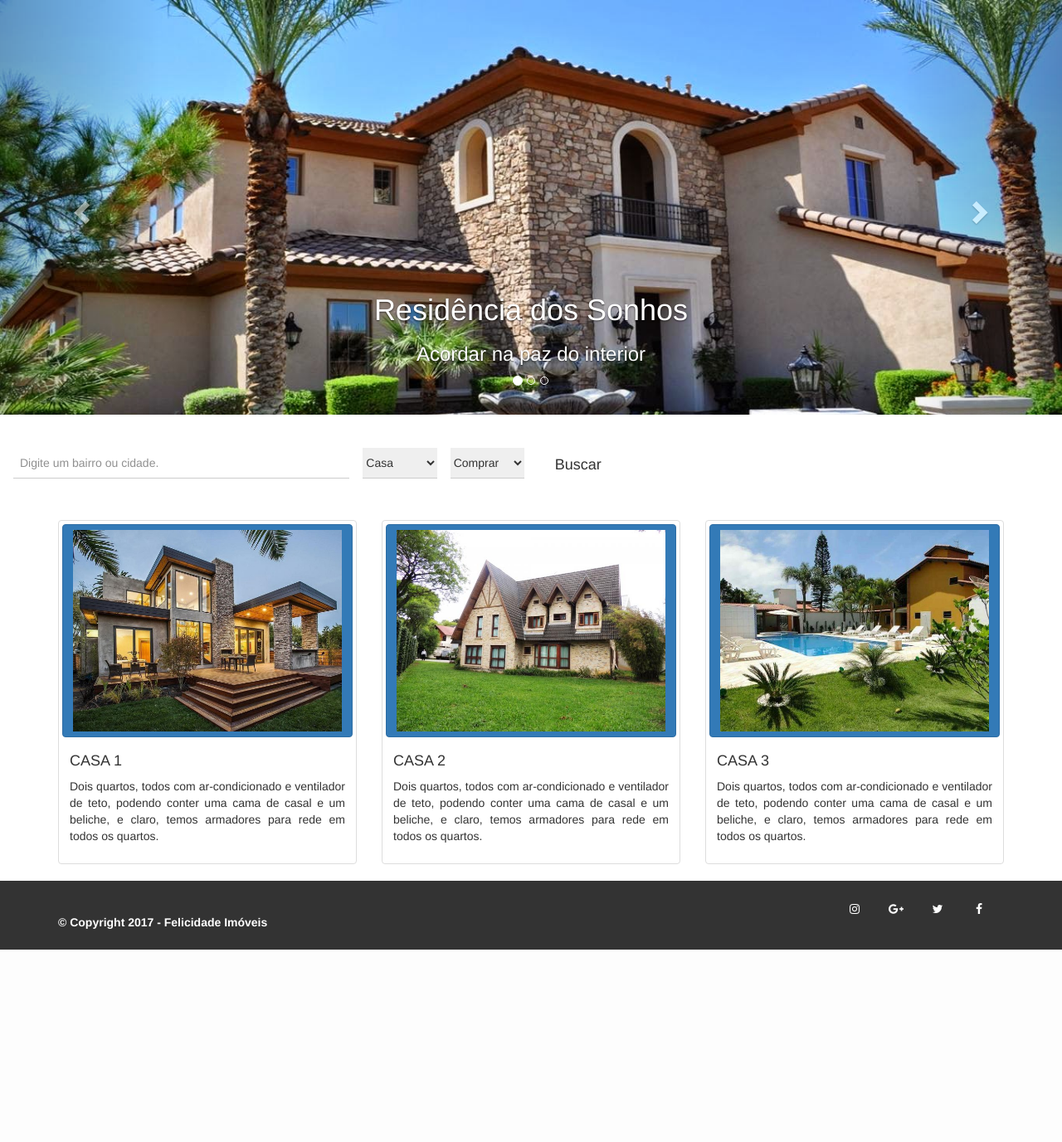
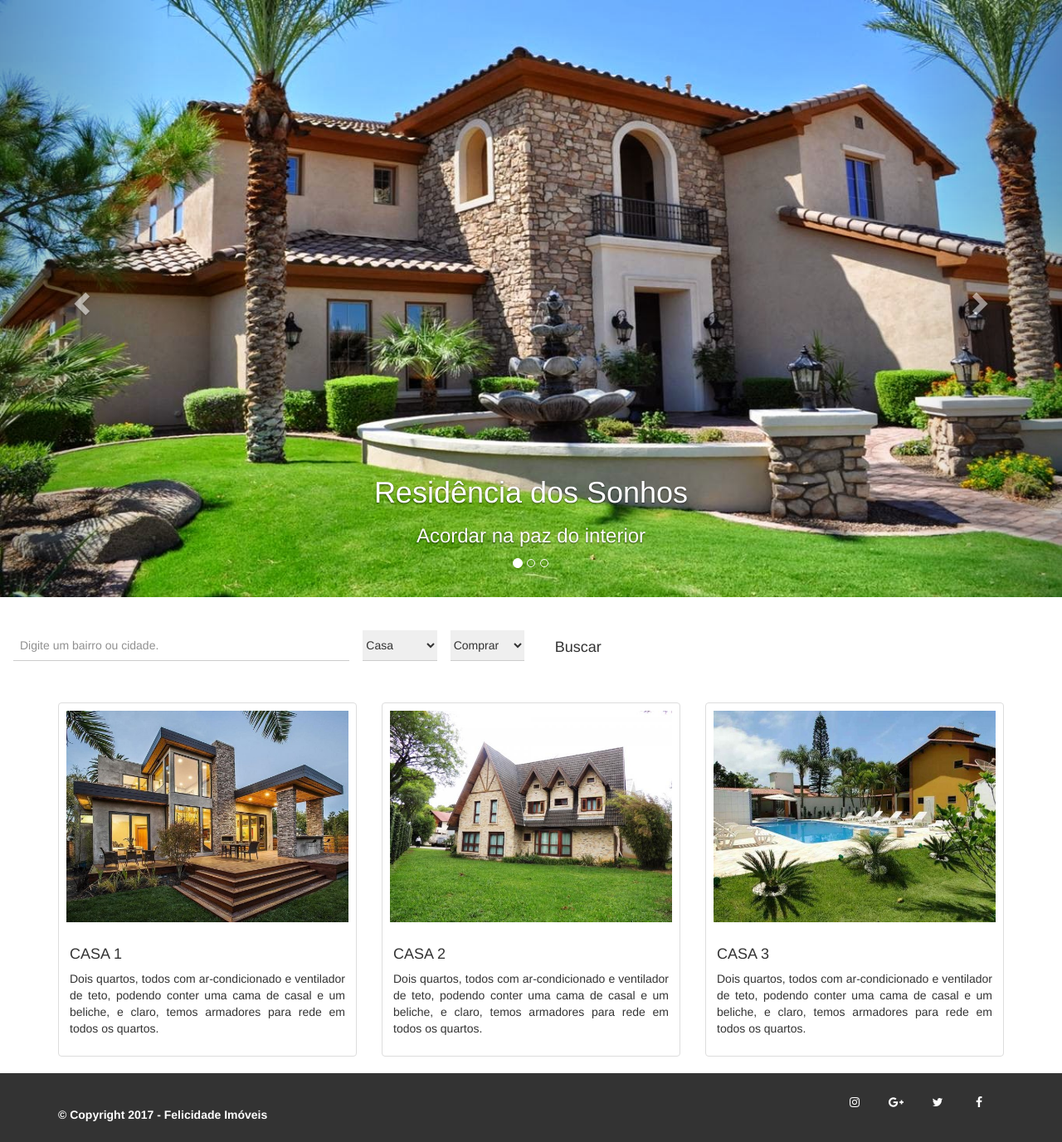
Before and after one commit to pedrohsreis/projeto3, a PHP site: page /Code3/ in a window 1280 px wide. Shown: the part 205-1582 px from the top of the page at 83% size. Before the commit the page ends 1350 px from the top, so only its background shows below. Run offline with PHP 8.4, Linux system fonts and the light colour scheme; some libraries are stand-ins or nearby versions.

Commit message:
consertados bugs do hover do quickview e da imagem do slide

```diff
--- a/cabecalho.php
+++ b/cabecalho.php
@@ -5,7 +5,6 @@
   <link rel="stylesheet" href="css/reset.css">
   <link rel="stylesheet" href="css/cabecalho1.0.css">
   <meta name="viewport" content="width=device-width, initial-scale=1.0">
-  <title></title>
 </head>
 <body>
   <!--cabeçalho-->
--- a/css/cabecalho1.0.css
+++ b/css/cabecalho1.0.css
@@ -5,9 +5,6 @@
 }
 body header .navbar{
 	margin-bottom: 0px;
-}
-p{
-	text-align: justify;
 }
 header{
 	background-color: #FFF;
@@ -18,56 +15,11 @@
 	overflow-x: hidden;
 	overflow-y: hidden;
 }
-.menu li a{
-	padding: 20px 0px;
-	color: #333333;
-	display: block;
-	text-transform: uppercase;
-}
-.menu li a:hover{
-	padding: 14px 0px;
-	background-color: #FFF;
-	border-bottom: 3px solid #FF9933;
-}
-/*Fim Cabeçalho*/
-.carousel-inner .item img{
-	max-width: none;
-}
-.item{
-	height: 500px;
-	overflow: hidden;
-}
-/*QuickView*/
-.product_view .modal-dialog{max-width: 800px; width: 100%;}
-.pre-cost{text-decoration: line-through; color: #a5a5a5;}
-.space-ten{padding: 10px 0;}
-.btn{
-	padding: 6px;
-	border: none;
-}
-.btn-primary{
-	background-color: #FFF;
-}
-.btn-primary:hover{
-	background-color: #FF9933
-}
-a > img {
-    margin-bottom: 0px;
-}
-#rodape{
-    background-color: #333333;
-    overflow: hidden;
-    text-align: center;
-
-}
 .texto{
     font-weight: bold;
     color: #FFF;
     text-indent: center;
 }
-#cp{
-    line-height:10px;
-}
 .cabecalhoprincipal{
 	overflow-x: hidden;
 	overflow-y: hidden;
--- a/css/home.css
+++ b/css/home.css
@@ -2,9 +2,11 @@
 	max-width: none;
 }
 .item{
-	height: 700px;
-	overflow: hidden;
+	height: auto;
+    overflow: hidden;
 }
+
+
 /*QuickView*/
 .product_view .modal-dialog{max-width: 800px; width: 100%;}
 .pre-cost{text-decoration: line-through; color: #a5a5a5;}
@@ -13,26 +15,26 @@
 	padding: 6px;
 	border: none;
 }
-.btn-primary{
-	background-color: #FFF;
+
+.thumbnail .btn-primary{
+    background-color: #FFF;
 }
-.btn-primary:hover{
-	background-color: #FF9933
-}
-a > img {
-    margin-bottom: 0px;
-}
-#rodape{
-    background-color: #333333;
-    overflow: hidden;
-    text-align: center;
-
+.thumbnail .btn-primary:hover{
+    background-color: #FF9933
 }
 .texto{
     font-weight: bold;
     color: #FFF;
     text-indent: center;
 }
-#cp{
-    line-height:10px;
+p{
+    text-align: justify;
 }
+.thumbnail .btn{
+    display: inline-block;
+    padding: 5px 5px 10px 5px;
+    border: none;
+}
+.button{
+    appearance: none;
+}
--- a/index.php
+++ b/index.php
@@ -7,7 +7,7 @@
 	<link rel="stylesheet" href="bootstrap/css/bootstrap.min.css">
 	<link rel="stylesheet" href="css/home.css">
 	<meta name="viewport" content="width=device-width, initial-scale=1.0">
-	<link rel="stylesheet" href="css/cabacalho1.0.css">
+
 
 </head>
 <body>
@@ -58,10 +58,7 @@
 				<span class="sr-only">Next</span>
 			</a>
 		</div>
-		<script
-		src="https://code.jquery.com/jquery-2.2.4.min.js"
-		integrity="sha256-BbhdlvQf/xTY9gja0Dq3HiwQF8LaCRTXxZKRutelT44="
-		crossorigin="anonymous"></script>
+		<script src="js/jquery.js"></script>
 		<script src="bootstrap/js/bootstrap.min.js"></script>
 	</section>
 	<div class="space-ten"></div>
@@ -111,7 +108,7 @@
 			<div class="modal-dialog">
 				<div class="modal-content">
 					<div class="modal-header">
-						<a href="index.html" data-dismiss="modal" class="class pull-right"><span class="glyphicon glyphicon-remove"></span></a>
+						<a href="index.php" data-dismiss="modal" class="class pull-right"><span class="glyphicon glyphicon-remove"></span></a>
 						<h3 class="modal-title">Dê o primeiro passo para realizar o seu sonho</h3>
 					</div>
 					<div class="modal-body">
@@ -133,7 +130,7 @@
 			<div class="modal-dialog">
 				<div class="modal-content">
 					<div class="modal-header">
-						<a href="index.html" data-dismiss="modal" class="class pull-right"><span class="glyphicon glyphicon-remove"></span></a>
+						<a href="index.php" data-dismiss="modal" class="class pull-right"><span class="glyphicon glyphicon-remove"></span></a>
 						<h3 class="modal-title">Dê o primeiro passo para realizar o seu sonho</h3>
 					</div>
 					<div class="modal-body">
@@ -155,7 +152,7 @@
 			<div class="modal-dialog">
 				<div class="modal-content">
 					<div class="modal-header">
-						<a href="index.html" data-dismiss="modal" class="class pull-right"><span class="glyphicon glyphicon-remove"></span></a>
+						<a href="index.php" data-dismiss="modal" class="class pull-right"><span class="glyphicon glyphicon-remove"></span></a>
 						<h3 class="modal-title">Dê o primeiro passo para realizar o seu sonho</h3>
 					</div>
 					<div class="modal-body">
@@ -175,7 +172,7 @@
 		</div>
 	</section>
 	<?php include 'rodape.php'; ?>
-	</footer>
+</footer>
 
-	</body>
-	</html>
+</body>
+</html>
--- a/pesquisa.php
+++ b/pesquisa.php
@@ -6,7 +6,6 @@
         <link rel="stylesheet" href="bootstrap/css/bootstrap.min.css">
         <meta name="viewport" content="width=device-width, initial-scale=1.0">
         <link rel="stylesheet" href="https://www.w3schools.com/lib/w3.css">
-        <link rel="stylesheet" href="Pesquisa.css">
 
         <title></title>
     </head>
```
